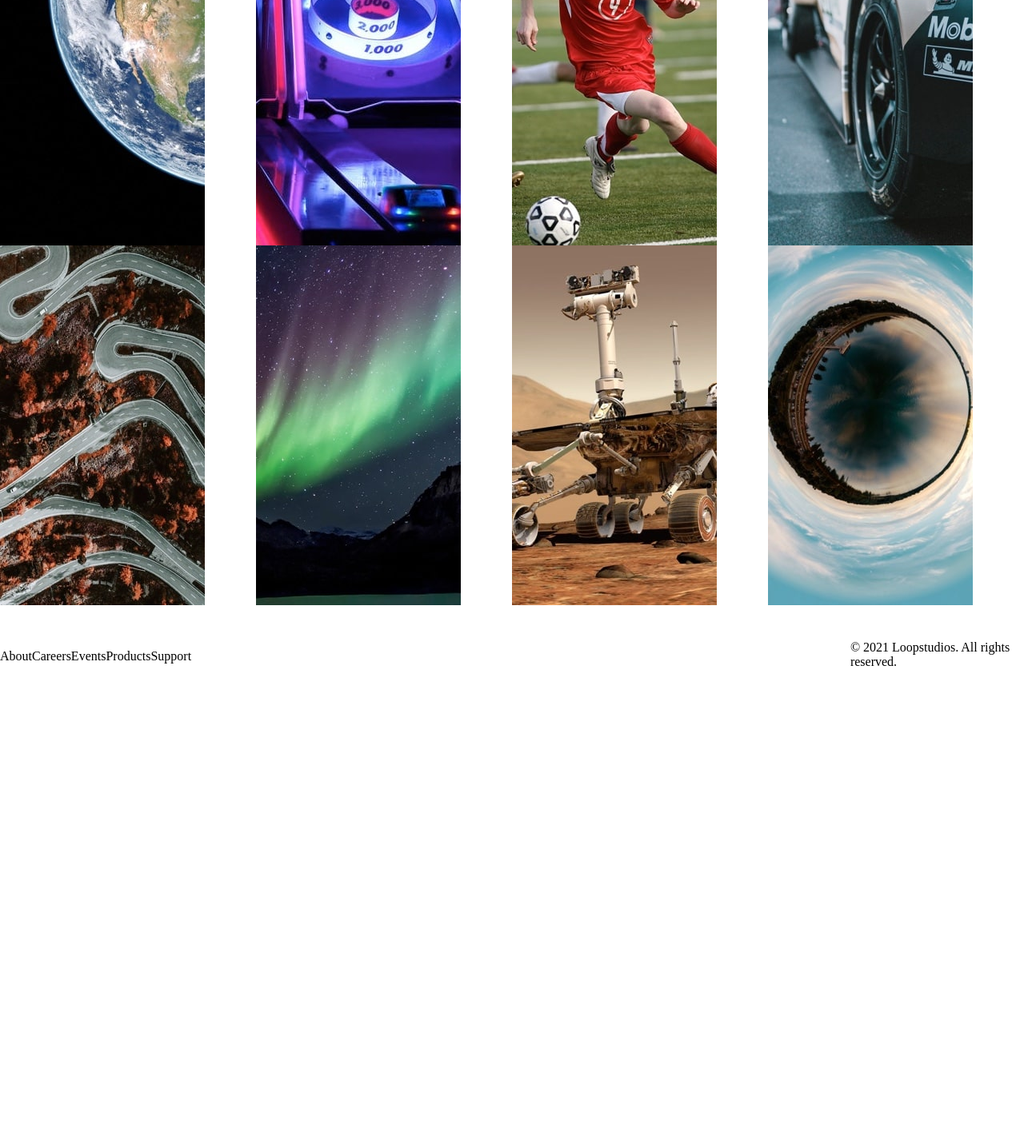
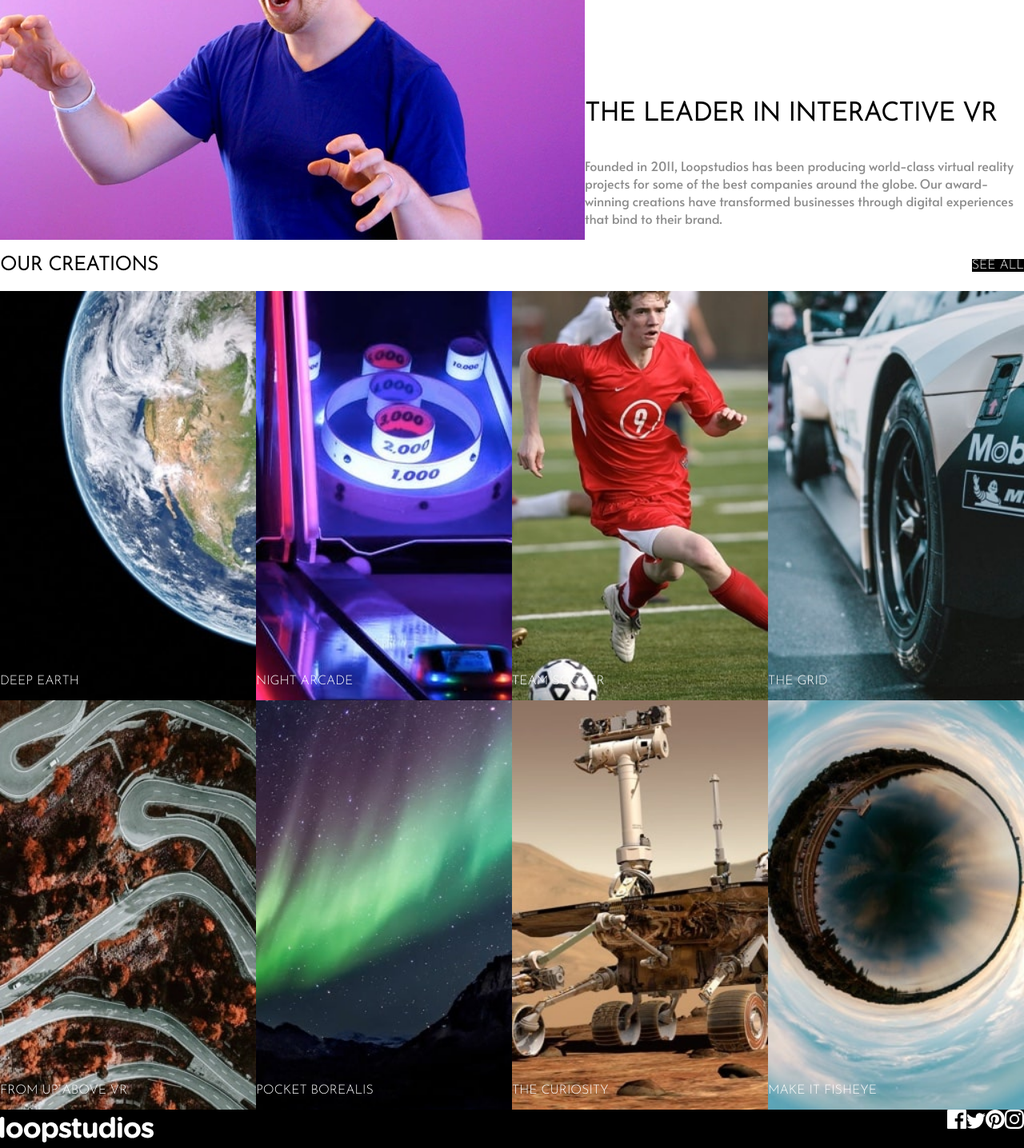
Before and after one commit to VasuBeachoo/loopstudios-landing-page, a JavaScript app: page / in a window 1280 px wide. Shown: the part 840-2276 px from the top of the page at 80% size. Before the commit the page ends 1693 px from the top, so only its background shows below. Built offline with nearby package versions, Linux system fonts and the light colour scheme.

Commit message:
Add color scheme, images and typography

```diff
--- a/public/index.html
+++ b/public/index.html
@@ -4,6 +4,12 @@
     <meta charset="UTF-8" />
     <meta http-equiv="X-UA-Compatible" content="IE=edge" />
     <meta name="viewport" content="width=device-width, initial-scale=1.0" />
+    <link rel="preconnect" href="https://fonts.googleapis.com" />
+    <link rel="preconnect" href="https://fonts.gstatic.com" crossorigin />
+    <link
+      href="https://fonts.googleapis.com/css2?family=Alata&family=Josefin+Sans:wght@300&display=swap"
+      rel="stylesheet"
+    />
     <title>Loopstudios Landing Page</title>
   </head>
   <body>
--- a/src/GlobalStyle.js
+++ b/src/GlobalStyle.js
@@ -3,6 +3,16 @@ import { createGlobalStyle } from "styled-components";
 const styled = { createGlobalStyle };
 
 const GlobalStyle = styled.createGlobalStyle`
+  &:root {
+    --White: hsl(0, 0%, 100%);
+    --Black: hsl(0, 0%, 0%);
+    --Dark-Gray: hsl(0, 0%, 55%);
+    --Very-Dark-Gray: hsl(0, 0%, 41%);
+
+    --heading-font: "Josefin Sans", sans-serif;
+    --body-font: "Alata", sans-serif;
+  }
+
   * {
     box-sizing: border-box;
   }
--- a/src/components/Creations.js
+++ b/src/components/Creations.js
@@ -32,9 +32,19 @@ const HeaderContainer = styled.div`
   width: 100%;
 `;
 
-const Heading = styled.h2``;
+const Heading = styled.h2`
+  color: var(--Black);
+  font-family: var(--heading-font);
+`;
 
-const Btn = styled.button``;
+const Btn = styled.button`
+  all: unset;
+  box-sizing: border-box;
+  user-select: none;
+  background-color: var(--Black);
+  color: var(--White);
+  font-family: var(--heading-font);
+`;
 
 const GridContainer = styled.div`
   display: grid;
@@ -42,49 +52,63 @@ const GridContainer = styled.div`
   width: 100%;
 `;
 
-const Img = styled.img``;
+const Creation = styled.div`
+  display: flex;
+  flex-direction: row;
+  justify-content: flex-start;
+  align-items: flex-end;
+  min-height: 40vw;
+  background: url(${(props) => props.bg});
+  background-size: cover;
+  background-position: center;
+`;
+
+const Caption = styled.p`
+  color: var(--White);
+  font-family: var(--heading-font);
+`;
 
 const Creations = () => {
-  const imgs = [
+  const creations = [
     {
+      caption: "DEEP EARTH",
       desktopSrc: earthImgDesktop,
-      mobile: earthImgMobile,
-      alt: "deep-earth",
+      mobileSrc: earthImgMobile,
     },
     {
+      caption: "NIGHT ARCADE",
       desktopSrc: arcadeImgDesktop,
-      mobile: arcadeImgMobile,
-      alt: "night-arcade",
+      mobileSrc: arcadeImgMobile,
     },
     {
+      caption: "TEAM SOCCER",
       desktopSrc: soccerImgDesktop,
-      mobile: soccerImgMobile,
-      alt: "team-soccer",
+      mobileSrc: soccerImgMobile,
     },
     {
+      caption: "THE GRID",
       desktopSrc: gridImgDesktop,
-      mobile: gridImgMobile,
-      alt: "the-grid",
+      mobileSrc: gridImgMobile,
     },
     {
+      caption: "FROM UP ABOVE VR",
       desktopSrc: aboveImgDesktop,
-      mobile: aboveImgMobile,
-      alt: "from-up-above-vr",
+      mobileSrc: aboveImgMobile,
     },
     {
+      caption: "POCKET BOREALIS",
       desktopSrc: pocketImgDesktop,
-      mobile: pocketImgMobile,
-      alt: "pocket-borealis",
+      mobileSrc: pocketImgMobile,
     },
     {
+      caption: "THE CURIOSITY",
       desktopSrc: curiosityImgDesktop,
-      mobile: curiosityImgMobile,
-      alt: "the-curiosity",
+      mobileSrc: curiosityImgMobile,
     },
     {
+      caption: "MAKE IT FISHEYE",
       desktopSrc: fisheyeImgDesktop,
-      mobile: fisheyeImgMobile,
-      alt: "make-it-fisheye",
+      mobileSrc: fisheyeImgMobile,
     },
   ];
 
@@ -97,8 +121,10 @@ const Creations = () => {
         <Btn>SEE ALL</Btn>
       </HeaderContainer>
       <GridContainer>
-        {imgs.map((img) => (
-          <Img key={key++} src={img.desktopSrc} alt={img.alt} />
+        {creations.map((creation) => (
+          <Creation key={key++} bg={creation.desktopSrc}>
+            <Caption>{creation.caption}</Caption>
+          </Creation>
         ))}
       </GridContainer>
     </Container>
--- a/src/components/Feature.js
+++ b/src/components/Feature.js
@@ -19,9 +19,15 @@ const TextContainer = styled.div`
   align-items: flex-start;
 `;
 
-const Heading = styled.h1``;
+const Heading = styled.h1`
+  color: var(--Black);
+  font-family: var(--heading-font);
+`;
 
-const Paragraph = styled.p``;
+const Paragraph = styled.p`
+  color: var(--Dark-Gray);
+  font-family: var(--body-font);
+`;
 
 const Feature = () => {
   return (
--- a/src/components/Footer.js
+++ b/src/components/Footer.js
@@ -11,6 +11,7 @@ const FooterContainer = styled.div`
   justify-content: space-between;
   align-items: center;
   width: 100%;
+  background-color: var(--Black);
 `;
 
 const FooterNavMenu = styled(NavMenu)`
@@ -30,7 +31,10 @@ const SocialIcons = styled.div``;
 
 const Icon = styled.img``;
 
-const Copyright = styled.p``;
+const Copyright = styled.p`
+  color: var(--Very-Dark-Gray);
+  font-family: var(--body-font);
+`;
 
 const Footer = () => {
   const icons = [
--- a/src/components/Intro.js
+++ b/src/components/Intro.js
@@ -1,5 +1,6 @@
 import styled from "styled-components";
 import NavMenu from "./NavMenu";
+import introBgDesktop from "../assets/desktop/image-hero.jpg";
 
 const Container = styled.div`
   display: flex;
@@ -7,9 +8,17 @@ const Container = styled.div`
   justify-content: flex-start;
   align-items: flex-start;
   width: 100%;
+  min-height: max(50vw, 50vh);
+  background: linear-gradient(rgba(0, 0, 0, 0.4), rgba(0, 0, 0, 0.4)),
+    url(${introBgDesktop});
+  background-size: cover;
+  background-position: center;
 `;
 
-const Heading = styled.h1``;
+const Heading = styled.h1`
+  color: var(--White);
+  font-family: var(--heading-font);
+`;
 
 const Intro = () => {
   return (
--- a/src/components/NavMenu.js
+++ b/src/components/NavMenu.js
@@ -10,7 +10,11 @@ const Links = styled.div`
   align-items: center;
 `;
 
-const Link = styled.p``;
+const Link = styled.p`
+  user-select: none;
+  color: var(--White);
+  font-family: var(--body-font);
+`;
 
 const UnstyledNavMenu = ({ className }) => {
   const links = ["About", "Careers", "Events", "Products", "Support"];
```
